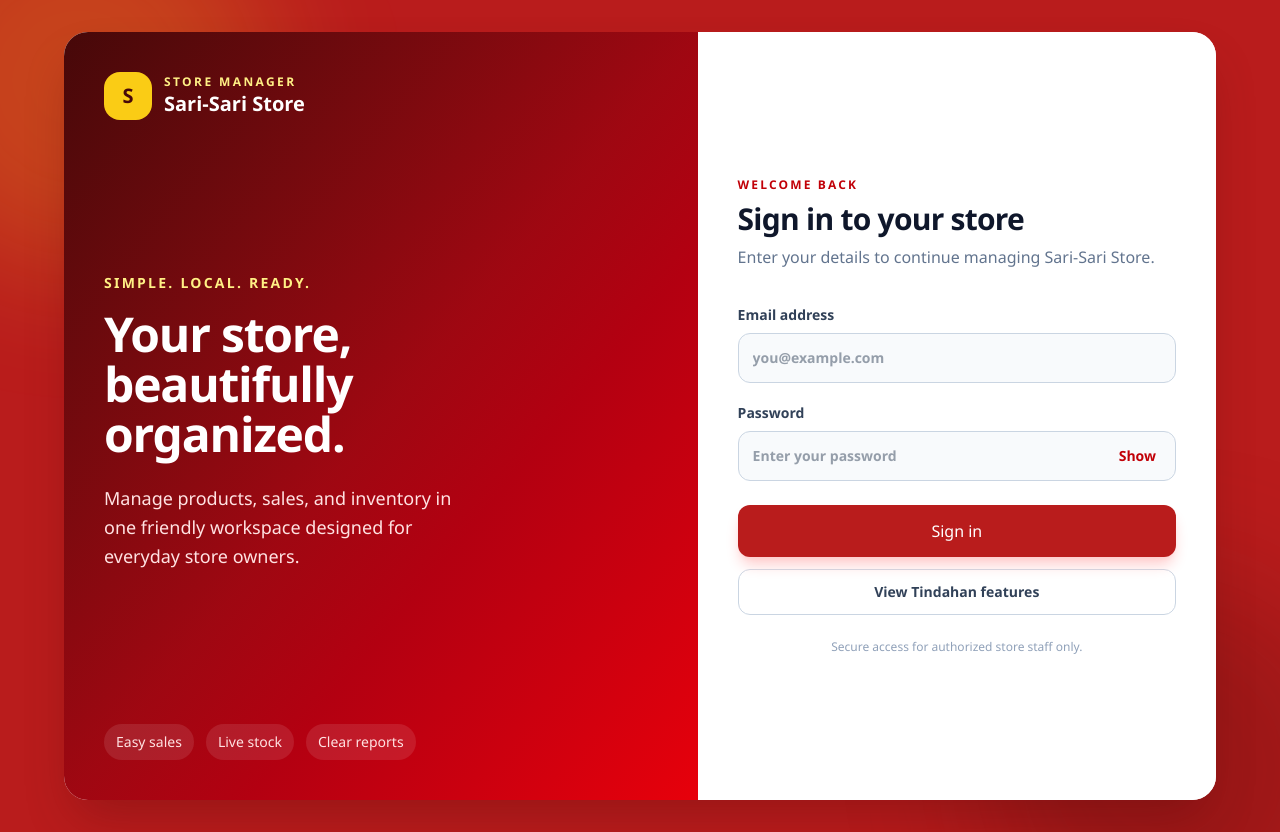
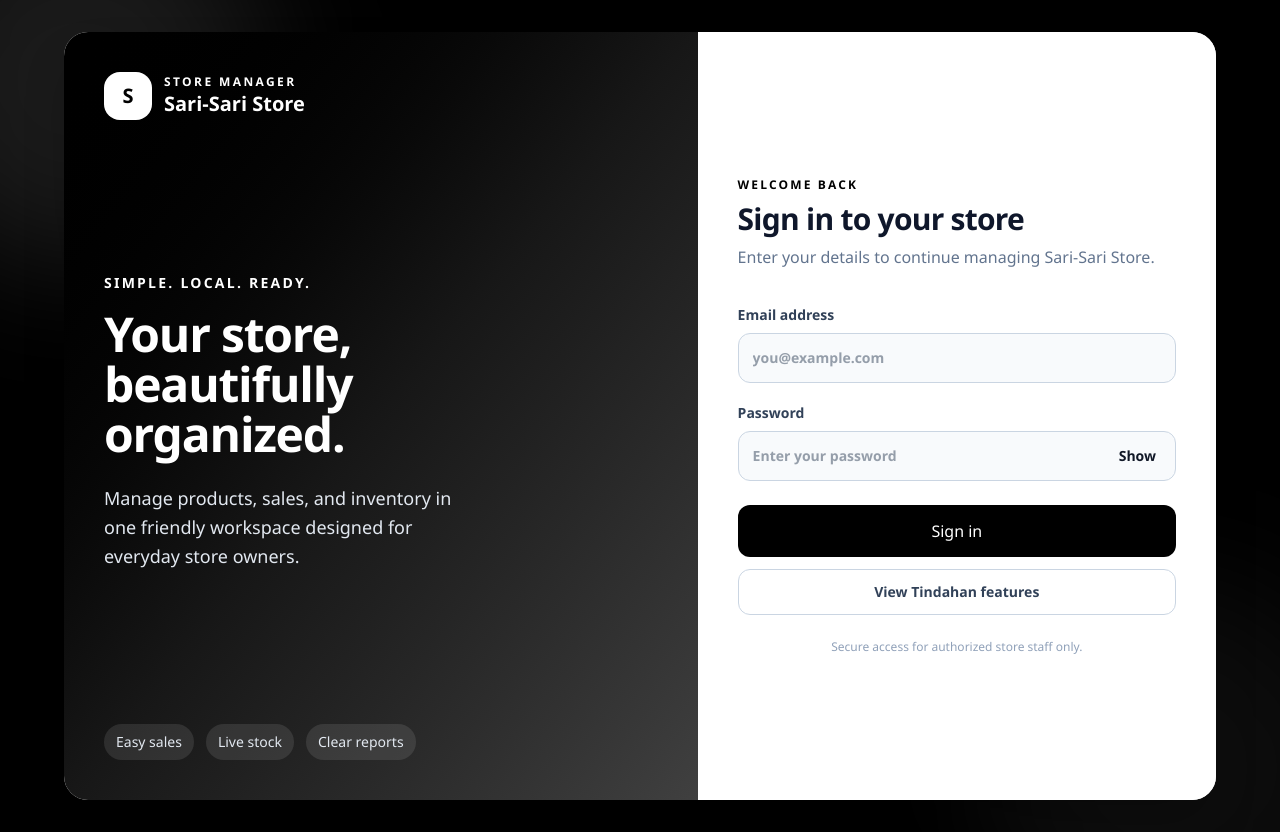
Before and after one commit to russelfordguinoo-oss/SariSariStoreProject, a React (Vite) app in the folder sarisaristore-frontend/: page / in a window 1280 px wide. Built offline with nearby package versions, Linux system fonts and the light colour scheme; no server answers.

Commit message:
Remove custom colors and use monochrome theme

```diff
--- a/sarisaristore-frontend/src/context/PreferencesContext.jsx
+++ b/sarisaristore-frontend/src/context/PreferencesContext.jsx
@@ -3,7 +3,7 @@ import { createContext, useContext, useEffect, useMemo, useState } from 'react';
 const STORAGE_KEY = 'sari-sari-preferences';
 const defaults = {
   branding: { name: 'Sari-Sari Store', logo: '', banner: '', address: '', phone: '', email: '', hours: '', description: '' },
-  theme: { primary: '#b91c1c', secondary: '#facc15', accent: '#fef3c7', mode: 'light', sidebar: 'expanded', density: 'comfortable' },
+  theme: { mode: 'light', sidebar: 'expanded', density: 'comfortable' },
   dashboard: { cards: ['today', 'month', 'products', 'lowStock'], visible: { today: true, month: true, products: true, lowStock: true, chart: true, transactions: true }, pinned: ['sale', 'product'] },
   navigation: { order: ['dashboard', 'products', 'inventory', 'sales', 'transactions', 'credits', 'reports'], favorites: [], recent: [] },
   inventory: { sort: 'name', view: 'detailed', pageSize: '25', filters: '', alertThreshold: '5' },
@@ -11,7 +11,23 @@ const defaults = {
 };
 
 function readPreferences() {
-  try { return { ...defaults, ...JSON.parse(localStorage.getItem(STORAGE_KEY)), branding: { ...defaults.branding, ...JSON.parse(localStorage.getItem(STORAGE_KEY))?.branding }, theme: { ...defaults.theme, ...JSON.parse(localStorage.getItem(STORAGE_KEY))?.theme }, dashboard: { ...defaults.dashboard, ...JSON.parse(localStorage.getItem(STORAGE_KEY))?.dashboard }, navigation: { ...defaults.navigation, ...JSON.parse(localStorage.getItem(STORAGE_KEY))?.navigation }, inventory: { ...defaults.inventory, ...JSON.parse(localStorage.getItem(STORAGE_KEY))?.inventory }, notifications: { ...defaults.notifications, ...JSON.parse(localStorage.getItem(STORAGE_KEY))?.notifications } }; } catch { return defaults; }
+  try {
+    const saved = JSON.parse(localStorage.getItem(STORAGE_KEY)) || {};
+    const savedTheme = { ...saved.theme };
+    delete savedTheme.primary;
+    delete savedTheme.secondary;
+    delete savedTheme.accent;
+    return {
+      ...defaults,
+      ...saved,
+      branding: { ...defaults.branding, ...saved.branding },
+      theme: { ...defaults.theme, ...savedTheme },
+      dashboard: { ...defaults.dashboard, ...saved.dashboard },
+      navigation: { ...defaults.navigation, ...saved.navigation },
+      inventory: { ...defaults.inventory, ...saved.inventory },
+      notifications: { ...defaults.notifications, ...saved.notifications },
+    };
+  } catch { return defaults; }
 }
 
 const PreferencesContext = createContext(null);
--- a/sarisaristore-frontend/src/features/auth/LoginPage.jsx
+++ b/sarisaristore-frontend/src/features/auth/LoginPage.jsx
@@ -12,7 +12,7 @@ function LoginPage() {
   const { login } = useAuth();
   const { preferences } = usePreferences();
   const navigate = useNavigate();
-  const { branding, theme } = preferences;
+  const { branding } = preferences;
 
   async function handleSubmit(e) {
     e.preventDefault(); setError(''); setLoading(true);
@@ -21,20 +21,20 @@ function LoginPage() {
     finally { setLoading(false); }
   }
 
-  return <div style={{ backgroundColor: theme.primary }} className="relative min-h-screen overflow-hidden p-4 sm:p-8">
-    <div className="pointer-events-none absolute -left-28 -top-28 h-96 w-96 rounded-full bg-yellow-300/20 blur-3xl" /><div className="pointer-events-none absolute -bottom-32 -right-20 h-96 w-96 rounded-full bg-red-950/25 blur-3xl" />
-    <div className="relative mx-auto grid min-h-[calc(100vh-2rem)] max-w-6xl overflow-hidden rounded-3xl bg-white shadow-2xl shadow-red-950/30 lg:grid-cols-[1.1fr_.9fr]">
-      <aside className="relative hidden overflow-hidden bg-gradient-to-br from-red-950 via-red-800 to-red-600 p-10 text-white lg:flex lg:flex-col">
+  return <div data-store-theme="mono" className="relative min-h-screen overflow-hidden bg-black p-4 sm:p-8">
+    <div className="pointer-events-none absolute -left-28 -top-28 h-96 w-96 rounded-full bg-white/10 blur-3xl" /><div className="pointer-events-none absolute -bottom-32 -right-20 h-96 w-96 rounded-full bg-white/5 blur-3xl" />
+    <div className="relative mx-auto grid min-h-[calc(100vh-2rem)] max-w-6xl overflow-hidden rounded-3xl bg-white shadow-2xl lg:grid-cols-[1.1fr_.9fr]">
+      <aside className="relative hidden overflow-hidden bg-gradient-to-br from-black via-neutral-900 to-neutral-700 p-10 text-white lg:flex lg:flex-col">
         {branding.banner && <img src={branding.banner} alt="Store banner" className="absolute inset-0 h-full w-full object-cover opacity-20" />}
-        <div className="relative flex items-center gap-3">{branding.logo ? <img src={branding.logo} alt="Store logo" className="h-12 w-12 rounded-2xl object-cover" /> : <span style={{ backgroundColor: theme.secondary }} className="flex h-12 w-12 items-center justify-center rounded-2xl text-xl font-black text-red-950">S</span>}<div><p className="text-xs font-bold tracking-[.2em] text-yellow-200">STORE MANAGER</p><h1 className="text-xl font-extrabold">{branding.name}</h1></div></div>
-        <div className="relative my-auto"><p className="text-sm font-bold uppercase tracking-[.16em] text-yellow-200">Simple. Local. Ready.</p><h2 className="mt-4 max-w-md text-5xl font-extrabold leading-[1.05] tracking-tight">Your store, beautifully organized.</h2><p className="mt-6 max-w-sm text-lg leading-relaxed text-red-100">Manage products, sales, and inventory in one friendly workspace designed for everyday store owners.</p></div>
-        <div className="relative flex gap-3 text-sm text-red-100"><span className="rounded-full bg-white/10 px-3 py-2">Easy sales</span><span className="rounded-full bg-white/10 px-3 py-2">Live stock</span><span className="rounded-full bg-white/10 px-3 py-2">Clear reports</span></div>
+        <div className="relative flex items-center gap-3">{branding.logo ? <img src={branding.logo} alt="Store logo" className="h-12 w-12 rounded-2xl object-cover" /> : <span className="flex h-12 w-12 items-center justify-center rounded-2xl bg-white text-xl font-black text-black">S</span>}<div><p className="text-xs font-bold tracking-[.2em] text-white">STORE MANAGER</p><h1 className="text-xl font-extrabold">{branding.name}</h1></div></div>
+        <div className="relative my-auto"><p className="text-sm font-bold uppercase tracking-[.16em] text-white">Simple. Local. Ready.</p><h2 className="mt-4 max-w-md text-5xl font-extrabold leading-[1.05] tracking-tight">Your store, beautifully organized.</h2><p className="mt-6 max-w-sm text-lg leading-relaxed text-slate-200">Manage products, sales, and inventory in one friendly workspace designed for everyday store owners.</p></div>
+        <div className="relative flex gap-3 text-sm text-slate-200"><span className="rounded-full bg-white/10 px-3 py-2">Easy sales</span><span className="rounded-full bg-white/10 px-3 py-2">Live stock</span><span className="rounded-full bg-white/10 px-3 py-2">Clear reports</span></div>
       </aside>
-      <main className="flex items-center justify-center bg-white p-6 sm:p-10"><form onSubmit={handleSubmit} className="w-full max-w-md"><div className="mb-9 text-center lg:text-left"><div className="mb-5 flex justify-center lg:hidden">{branding.logo ? <img src={branding.logo} alt="Store logo" className="h-14 w-14 rounded-2xl object-cover" /> : <span style={{ backgroundColor: theme.secondary }} className="flex h-14 w-14 items-center justify-center rounded-2xl text-2xl font-black text-red-950">S</span>}</div><p className="text-xs font-bold tracking-[.18em] text-red-700">WELCOME BACK</p><h2 className="mt-2 text-3xl font-extrabold tracking-tight text-slate-900">Sign in to your store</h2><p className="mt-2 text-slate-500">Enter your details to continue managing {branding.name}.</p></div>
+      <main className="flex items-center justify-center bg-white p-6 sm:p-10"><form onSubmit={handleSubmit} className="w-full max-w-md"><div className="mb-9 text-center lg:text-left"><div className="mb-5 flex justify-center lg:hidden">{branding.logo ? <img src={branding.logo} alt="Store logo" className="h-14 w-14 rounded-2xl object-cover" /> : <span className="flex h-14 w-14 items-center justify-center rounded-2xl bg-black text-2xl font-black text-white">S</span>}</div><p className="text-xs font-bold tracking-[.18em] text-black">WELCOME BACK</p><h2 className="mt-2 text-3xl font-extrabold tracking-tight text-slate-900">Sign in to your store</h2><p className="mt-2 text-slate-500">Enter your details to continue managing {branding.name}.</p></div>
         {error && <div role="alert" className="mb-5 rounded-xl border border-red-200 bg-red-50 p-3 text-sm font-semibold text-red-700">{error}</div>}
         <label className="mb-5 block text-sm font-bold text-slate-700">Email address<input type="email" value={email} onChange={(e) => setEmail(e.target.value)} placeholder="you@example.com" className="mt-2 w-full rounded-xl border border-slate-300 bg-slate-50 p-3.5 font-normal outline-none transition focus:border-red-600 focus:bg-white focus:ring-4 focus:ring-red-100" required autoComplete="email" /></label>
         <label className="mb-6 block text-sm font-bold text-slate-700">Password<div className="relative mt-2"><input type={showPassword ? 'text' : 'password'} value={password} onChange={(e) => setPassword(e.target.value)} placeholder="Enter your password" className="w-full rounded-xl border border-slate-300 bg-slate-50 p-3.5 pr-20 font-normal outline-none transition focus:border-red-600 focus:bg-white focus:ring-4 focus:ring-red-100" required autoComplete="current-password" /><button type="button" onClick={() => setShowPassword((current) => !current)} className="absolute right-3 top-1/2 -translate-y-1/2 rounded-lg px-2 py-1 text-xs font-bold text-red-700 hover:bg-red-50">{showPassword ? 'Hide' : 'Show'}</button></div></label>
-        <button type="submit" disabled={loading} style={{ backgroundColor: theme.primary }} className="w-full rounded-xl py-3.5 font-extrabold text-white shadow-lg shadow-red-200 transition hover:-translate-y-0.5 hover:brightness-95 disabled:cursor-not-allowed disabled:opacity-60">{loading ? 'Signing in...' : 'Sign in'}</button><Link to="/about" className="mt-3 block w-full rounded-xl border border-slate-300 py-3 text-center text-sm font-bold text-slate-700 transition hover:border-slate-400 hover:bg-slate-50">View Tindahan features</Link><p className="mt-6 text-center text-xs text-slate-400">Secure access for authorized store staff only.</p>
+        <button type="submit" disabled={loading} className="w-full rounded-xl bg-black py-3.5 font-extrabold text-white transition hover:-translate-y-0.5 hover:bg-neutral-800 disabled:cursor-not-allowed disabled:opacity-60">{loading ? 'Signing in...' : 'Sign in'}</button><Link to="/about" className="mt-3 block w-full rounded-xl border border-slate-300 py-3 text-center text-sm font-bold text-slate-700 transition hover:border-slate-400 hover:bg-slate-50">View Tindahan features</Link><p className="mt-6 text-center text-xs text-slate-400">Secure access for authorized store staff only.</p>
       </form></main>
     </div>
   </div>;
--- a/sarisaristore-frontend/src/index.css
+++ b/sarisaristore-frontend/src/index.css
@@ -24,59 +24,86 @@ button, input, select, textarea {
 button, a, input, select { transition: color 160ms ease, background-color 160ms ease, border-color 160ms ease, box-shadow 160ms ease, transform 160ms ease; }
 button:not(:disabled):active { transform: scale(0.98); }
 
-/* Theme choices are applied to existing utility-based components without changing their behavior. */
-[data-store-theme="custom"] .bg-red-700,
-[data-store-theme="custom"] .bg-red-600 { background-color: var(--store-primary) !important; }
-[data-store-theme="custom"] .bg-red-50 { background-color: color-mix(in srgb, var(--store-primary) 8%, white) !important; }
-[data-store-theme="custom"] .text-red-700,
-[data-store-theme="custom"] .text-red-600 { color: var(--store-primary) !important; }
-[data-store-theme="custom"] .border-red-200 { border-color: color-mix(in srgb, var(--store-primary) 22%, white) !important; }
-[data-store-theme="custom"] .ring-red-100 { --tw-ring-color: color-mix(in srgb, var(--store-primary) 18%, transparent) !important; }
-[data-store-theme="custom"] .focus\:border-red-600:focus { border-color: var(--store-primary) !important; }
-[data-store-theme="custom"] .hover\:bg-red-800:hover { background-color: color-mix(in srgb, var(--store-primary) 82%, black) !important; }
-[data-store-theme="custom"] .bg-yellow-400 { background-color: var(--store-secondary) !important; }
-[data-store-theme="custom"] .bg-yellow-100 { background-color: var(--store-accent) !important; }
-[data-store-theme="custom"] .settings-panel,
-[data-store-theme="custom"] .rounded-2xl.bg-white,
-[data-store-theme="custom"] .rounded-xl.border.bg-white {
-  background-color: color-mix(in srgb, var(--store-accent) 18%, white) !important;
-}
-[data-store-theme="custom"] .settings-panel {
-  color: #1e293b !important;
-}
-[data-store-theme="custom"].dark .rounded-2xl.bg-white:not(.settings-panel),
-[data-store-theme="custom"].dark .rounded-xl.border.bg-white {
-  background-color: color-mix(in srgb, var(--store-primary) 30%, #0f172a) !important;
-}
-[data-store-theme="custom"].dark .text-red-700,
-[data-store-theme="custom"].dark .text-red-600 {
-  color: color-mix(in srgb, var(--store-primary) 45%, white) !important;
-}
-[data-store-theme="custom"] .settings-panel select {
-  color: #1e293b !important;
-  background-color: #fff !important;
-  color-scheme: light;
-}
-[data-store-theme="custom"] .settings-panel select option {
-  color: #1e293b;
-  background-color: #fff;
-}
-[data-store-theme="custom"].dark .settings-panel select {
-  color: #fff !important;
-  background-color: color-mix(in srgb, var(--store-primary) 30%, #0f172a) !important;
-  color-scheme: dark;
-}
-[data-store-theme="custom"].dark .settings-panel select option {
-  color: #fff;
-  background-color: #1e293b;
-}
-[data-store-theme="custom"] .text-yellow-900,
-[data-store-theme="custom"] .text-yellow-800 { color: #422006 !important; }
-/* Use a solid theme color for data bars: it is reliable across all supported browsers. */
-[data-store-theme="custom"] .bg-gradient-to-t.from-red-700.to-red-500 {
-  background-color: var(--store-primary) !important;
-  background-image: none !important;
-}
+/* Keep the store interface monochrome while preserving readable contrast. */
+[data-store-theme="mono"] .bg-red-700,
+[data-store-theme="mono"] .bg-red-600,
+[data-store-theme="mono"] .bg-red-800,
+[data-store-theme="mono"] .bg-yellow-400,
+[data-store-theme="mono"] .bg-yellow-300,
+[data-store-theme="mono"] .bg-blue-600,
+[data-store-theme="mono"] .bg-blue-700,
+[data-store-theme="mono"] .bg-green-600 { background-color: #111827 !important; }
+[data-store-theme="mono"] .bg-red-50,
+[data-store-theme="mono"] .bg-red-100,
+[data-store-theme="mono"] .bg-yellow-50,
+[data-store-theme="mono"] .bg-yellow-100,
+[data-store-theme="mono"] .bg-blue-50,
+[data-store-theme="mono"] .bg-green-100,
+[data-store-theme="mono"] .bg-amber-50,
+[data-store-theme="mono"] .bg-amber-100,
+[data-store-theme="mono"] .bg-emerald-50,
+[data-store-theme="mono"] .bg-emerald-100 { background-color: #f3f4f6 !important; }
+[data-store-theme="mono"] .text-red-700,
+[data-store-theme="mono"] .text-red-600,
+[data-store-theme="mono"] .text-red-900,
+[data-store-theme="mono"] .text-red-800,
+[data-store-theme="mono"] .text-yellow-900,
+[data-store-theme="mono"] .text-yellow-800,
+[data-store-theme="mono"] .text-blue-600,
+[data-store-theme="mono"] .text-green-600,
+[data-store-theme="mono"] .text-green-700,
+[data-store-theme="mono"] .text-amber-700,
+[data-store-theme="mono"] .text-amber-800,
+[data-store-theme="mono"] .text-emerald-700 { color: #111827 !important; }
+[data-store-theme="mono"] .border-red-100,
+[data-store-theme="mono"] .border-red-200,
+[data-store-theme="mono"] .border-red-600,
+[data-store-theme="mono"] .border-amber-200,
+[data-store-theme="mono"] .border-yellow-300,
+[data-store-theme="mono"] .border-yellow-400 { border-color: #d1d5db !important; }
+[data-store-theme="mono"] .accent-red-700 { accent-color: #111827 !important; }
+[data-store-theme="mono"] .ring-red-100 { --tw-ring-color: #d1d5db !important; }
+[data-store-theme="mono"] .focus\:border-red-600:focus { border-color: #111827 !important; }
+[data-store-theme="mono"] .hover\:bg-red-800:hover { background-color: #000 !important; }
+[data-store-theme="mono"] .bg-gradient-to-t.from-red-700.to-red-500,
+[data-store-theme="mono"] .bg-gradient-to-br.from-red-950.via-red-800.to-red-600 { background-color: #111827 !important; background-image: linear-gradient(135deg, #000, #404040, #737373) !important; }
+[data-store-theme="mono"] .bg-gradient-to-t.from-red-700.to-red-500 { background-image: none !important; }
+[data-store-theme="mono"].dark .bg-white { background-color: #171717 !important; }
+[data-store-theme="mono"].dark .bg-slate-50,
+[data-store-theme="mono"].dark .bg-slate-100,
+[data-store-theme="mono"].dark .bg-gray-200,
+[data-store-theme="mono"].dark .bg-gray-300 { background-color: #262626 !important; }
+[data-store-theme="mono"].dark .text-slate-500,
+[data-store-theme="mono"].dark .text-slate-600,
+[data-store-theme="mono"].dark .text-slate-700,
+[data-store-theme="mono"].dark .text-slate-800,
+[data-store-theme="mono"].dark .text-slate-900,
+[data-store-theme="mono"].dark .text-gray-400,
+[data-store-theme="mono"].dark .text-gray-500,
+[data-store-theme="mono"].dark .text-gray-600,
+[data-store-theme="mono"].dark .text-gray-700 { color: #f3f4f6 !important; }
+[data-store-theme="mono"].dark .bg-red-50,
+[data-store-theme="mono"].dark .bg-red-100,
+[data-store-theme="mono"].dark .bg-yellow-50,
+[data-store-theme="mono"].dark .bg-yellow-100,
+[data-store-theme="mono"].dark .bg-blue-50,
+[data-store-theme="mono"].dark .bg-green-100,
+[data-store-theme="mono"].dark .bg-amber-50,
+[data-store-theme="mono"].dark .bg-amber-100,
+[data-store-theme="mono"].dark .bg-emerald-50,
+[data-store-theme="mono"].dark .bg-emerald-100 { background-color: #262626 !important; }
+[data-store-theme="mono"].dark .text-red-700,
+[data-store-theme="mono"].dark .text-red-600,
+[data-store-theme="mono"].dark .text-red-900,
+[data-store-theme="mono"].dark .text-red-800,
+[data-store-theme="mono"].dark .text-yellow-900,
+[data-store-theme="mono"].dark .text-yellow-800,
+[data-store-theme="mono"].dark .text-blue-600,
+[data-store-theme="mono"].dark .text-green-600,
+[data-store-theme="mono"].dark .text-green-700,
+[data-store-theme="mono"].dark .text-amber-700,
+[data-store-theme="mono"].dark .text-amber-800,
+[data-store-theme="mono"].dark .text-emerald-700 { color: #f9fafb !important; }
 
 /* Public marketing experience */
 .landing { --ink: #102b2a; --muted: #617270; --brand: #0f6c62; --cream: #f8f5ed; min-height: 100vh; overflow: hidden; background: #fcfbf7; color: var(--ink); font-family: Inter, "Segoe UI", sans-serif; }
```
Also changed, not shown: sarisaristore-frontend/src/components/layout/AppLayout.jsx (+6 -6 lines), sarisaristore-frontend/src/features/settings/SettingsPage.jsx (+2 -3 lines).
